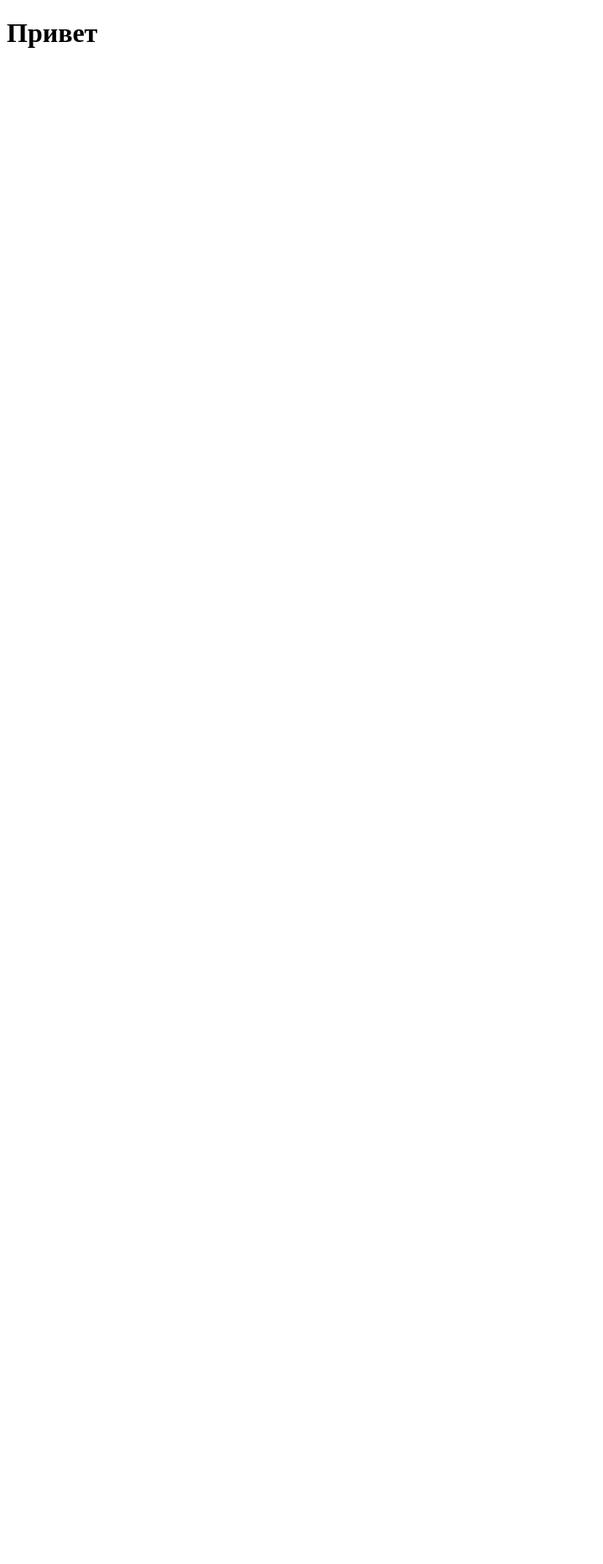
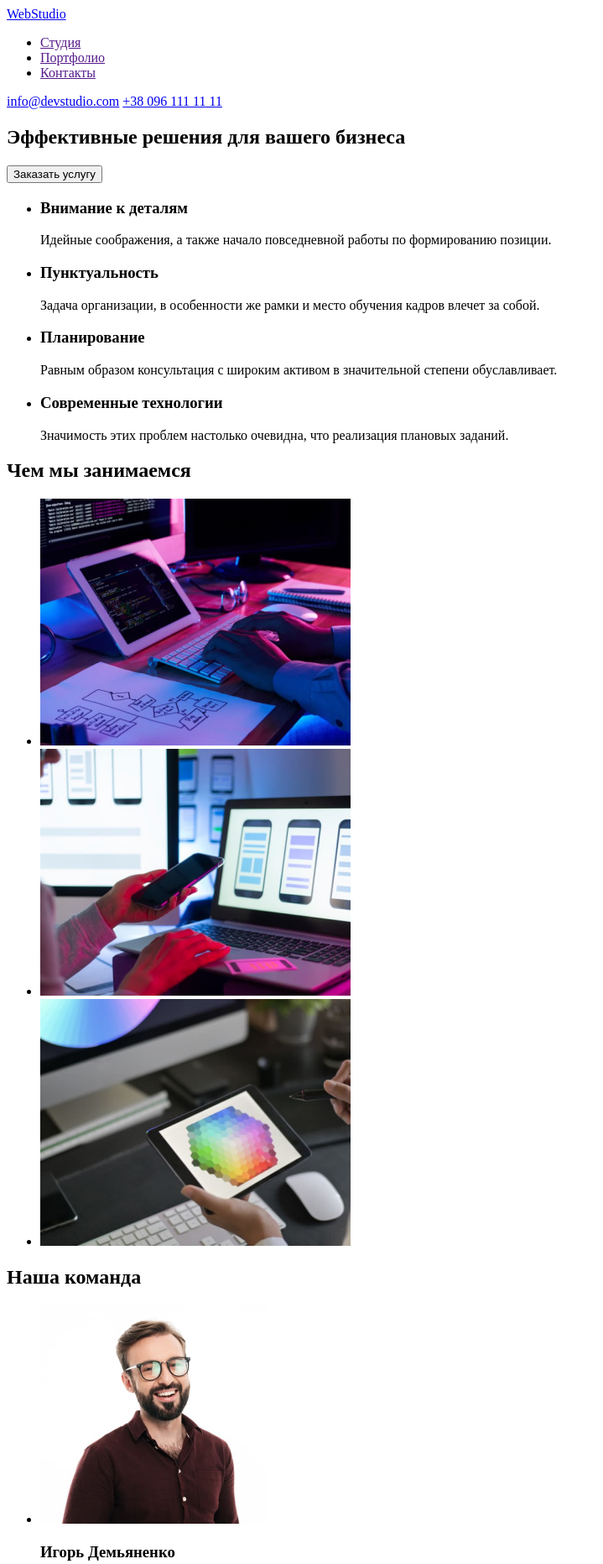
Before and after one commit to E-gap/goit-markup-hw-01, a plain HTML site: page index.html in a window 1280 px wide. Shown: the top 1863 px of the page at 84% size, without its empty margins (0-719 px from the left). Before the commit the page ends 800 px from the top, so only its background shows below. Drawn offline with Linux system fonts and the light colour scheme.

Commit message:
update index.html file

```diff
--- a/index.html
+++ b/index.html
@@ -1,5 +1,5 @@
 <!DOCTYPE html>
-<html lang="en">
+<html lang="ru">
 <head>
     <meta charset="UTF-8">
     <meta http-equiv="X-UA-Compatible" content="IE=edge">
@@ -7,6 +7,98 @@
     <title>Document</title>
 </head>
 <body>
-    <h1>Привет</h1>
+<header>
+<a href="index.html">WebStudio</a>
+<nav>
+    <ul>
+        <li>
+            <a href="">Студия</a>
+        </li>
+        <li>
+            <a href="">Портфолио</a>
+        </li>
+        <li>
+            <a href="">Контакты</a>
+        </li>
+    </ul>
+</nav>
+<div>
+<a href="mailt:info@devstudio.com">info@devstudio.com</a>
+<a href="tel:+380961111111">+38 096 111 11 11</a>
+</div>
+</header>
+<main>
+<section>
+    <h1>Эффективные решения для вашего бизнеса</h1>
+    <button type="button">Заказать услугу</button>
+</section>
+<section>
+    <ul>
+        <li>
+        <h3>Внимание к деталям</h3>
+        <p>Идейные соображения, а также начало повседневной работы по формированию позиции.</p>
+        </li>
+        <li>
+            <h3>Пунктуальность</h3>
+            <p>Задача организации, в особенности же рамки и место обучения кадров влечет за собой.</p>
+        </li>
+        <li>
+            <h3>Планирование</h3>
+            <p>Равным образом консультация с широким активом в значительной степени обуславливает.</p>
+        </li>
+        <li>
+            <h3>Современные технологии</h3>
+            <p>Значимость этих проблем настолько очевидна, что реализация плановых заданий.</p>
+        </li>
+    </ul>
+</section>
+<section>
+    <h2>Чем мы занимаемся</h2>
+    <ul>
+        <li>
+        <img src="./images/schema.jpg" alt="Рисование схемы" width="370" height="294"/>
+        </li>
+        <li>
+            <img src="./images/design.jpg" alt="Создание дизайна" width="370" height="294" />
+        </li>
+        <li>
+            <img src="./images/palitra.jpg" alt="Планшет с палитрой" width="370" height="294" />
+        </li>
+    </ul>
+</section>
+<section>
+    <h2>Наша команда</h2>
+    <ul>
+        <li>
+            <img src="./images/igor.jpg" alt="Фото мужчины" width="270" height="260">
+            <h3>Игорь Демьяненко</h3>
+            <p>Product Designer</p>
+        </li>
+        <li>
+            <img src="./images/olga.jpg" alt="Фото женщины" width="270" height="260">
+            <h3>Ольга Репина</h3>
+            <p>Frontend Developer</p>
+        </li>
+        <li>
+            <img src="./images/nikolai.jpg" alt="Фото мужчины" width="270" height="260">
+            <h3>Николай Тарасов</h3>
+            <p>Marketing</p>
+        </li>
+        <li>
+            <img src="./images/mikhail.jpg" alt="Фото мужчины" width="270" height="260">
+            <h3>Михаил Ермаков</h3>
+            <p>UI Designer</p>
+        </li>
+    </ul>
+</section>
+</main>
+<footer>
+<a href="index.html">WebStudio</a>
+<address>
+<p>г. Киев, пр-т Леси Украинки, 26</p>
+<p>info@example.com</p>
+<p>+38 099 111 11 11</p>
+</address>
+</footer>
 </body>
 </html>
```
Also changed, not shown: images/design.jpg (added), images/igor.jpg (added), images/mikhail.jpg (added), images/nikolai.jpg (added), images/olga.jpg (added), images/palitra.jpg (added), images/schema.jpg (added).
